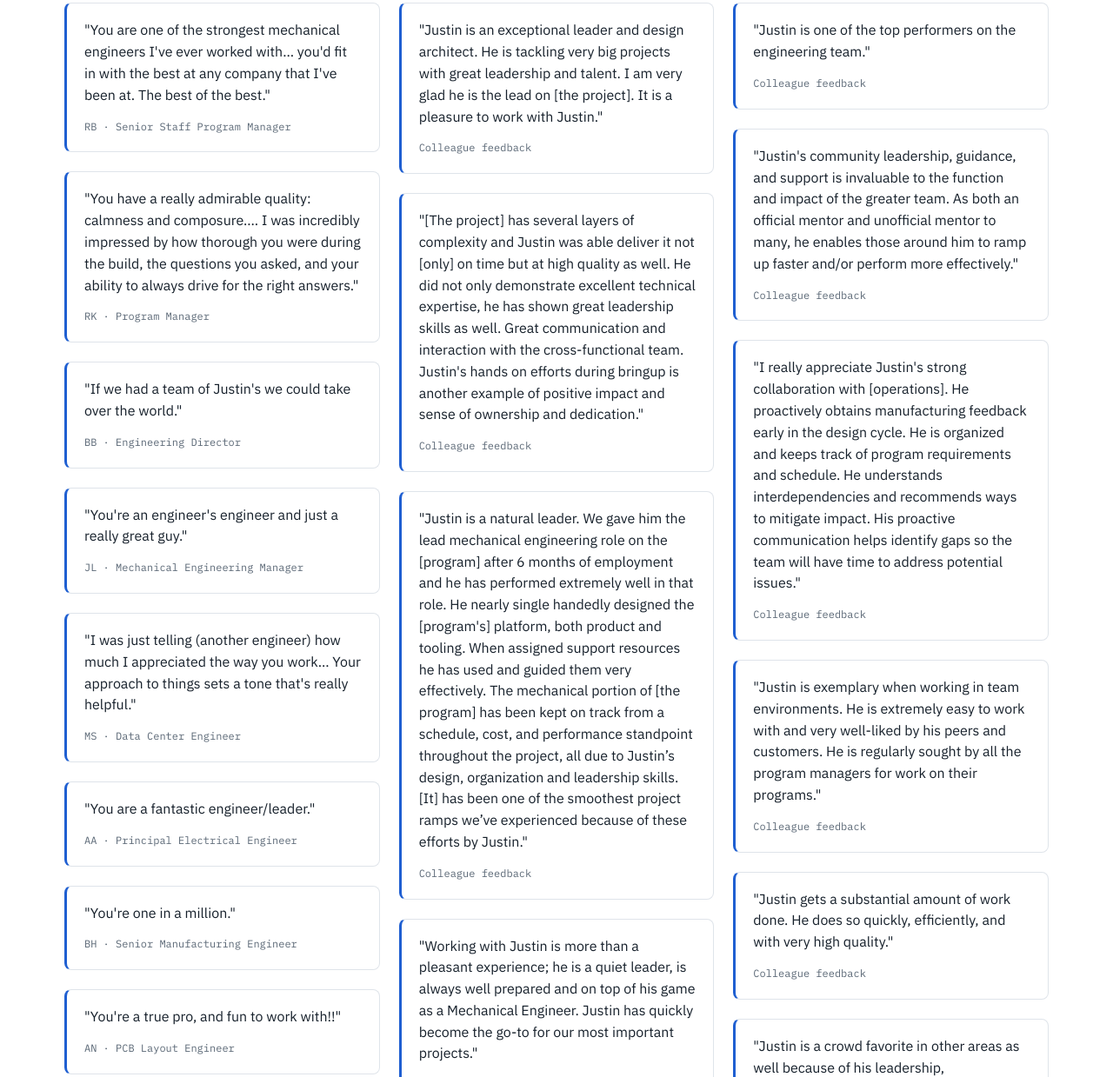
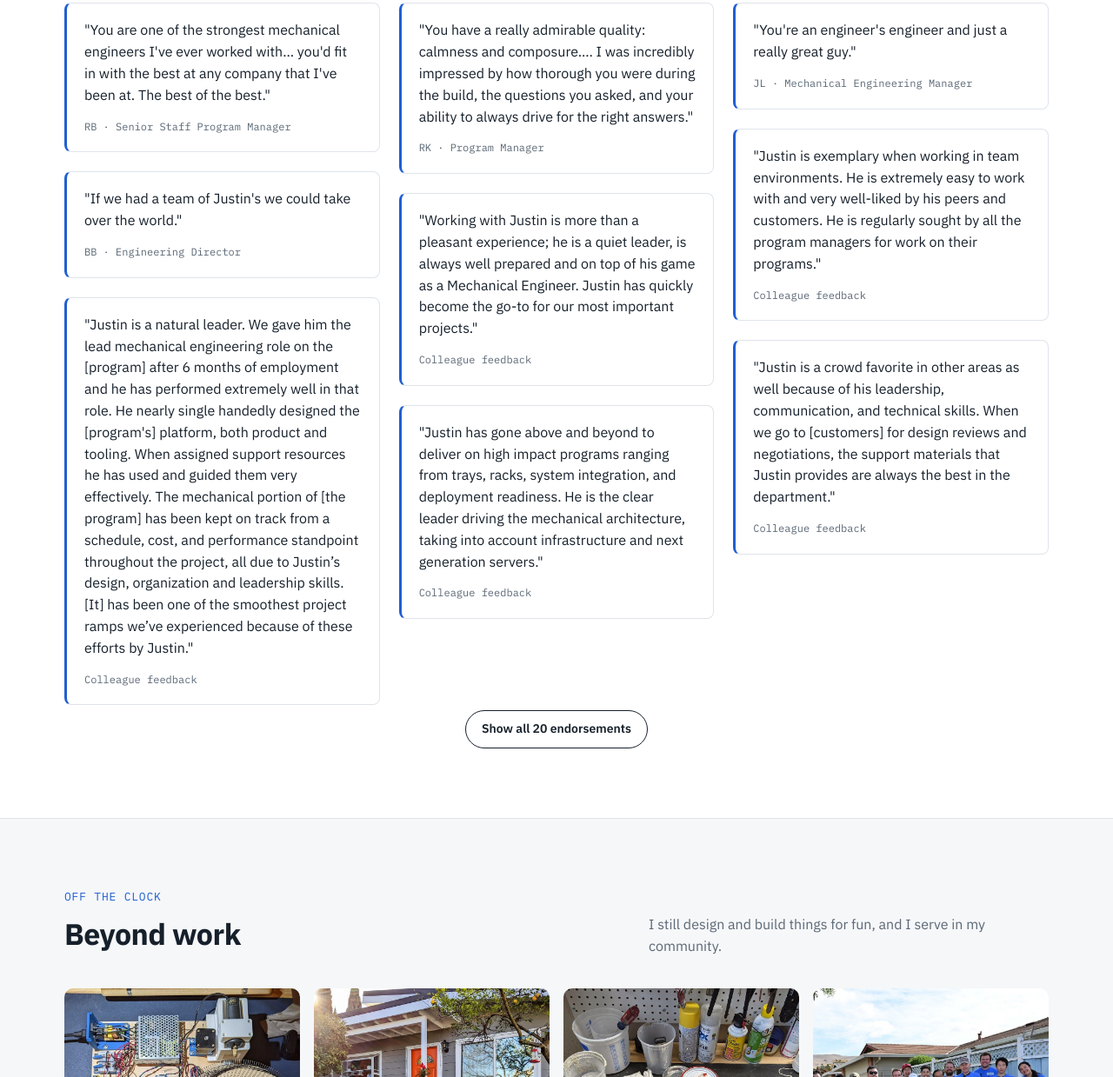
Before and after one commit to grandpajustin/grandpajustin.github.io, a plain HTML site: page index.html in a window 1280 px wide. Shown: the part 5069-6308 px from the top of the page at 87% size. Drawn offline with Linux system fonts and the light colour scheme.

Commit message:
Feature 9 endorsements, hide the rest behind Show more
Co-Authored-By: Claude Opus 5.5 <noreply@anthropic.com>
Claude-Session: https://claude.ai/code/session_017T13P1vduZzoGBJtMX8YYG

```diff
--- a/index.html
+++ b/index.html
@@ -116,6 +116,11 @@ dl.spec dd{margin:0}
 blockquote{break-inside:avoid;margin:0 0 22px;background:#fff;border:1px solid var(--line);border-left:3px solid var(--accent);border-radius:8px;padding:18px 20px}
 blockquote p{margin:0 0 10px;font-size:16px}
 blockquote cite{font-style:normal;font-family:var(--mono);font-size:12px;color:var(--muted)}
+
+.quotes blockquote.more{display:none}
+.quotes.open blockquote.more{display:block}
+.more-btn{display:block;margin:6px auto 0;font:inherit;font-size:14px;font-weight:600;padding:10px 18px;border-radius:999px;border:1px solid var(--ink);background:#fff;color:var(--ink);cursor:pointer}
+.more-btn:hover{background:var(--ink);color:#fff}
 
 /* tolerance table */
 table.tol{border-collapse:collapse;font-family:var(--mono);font-size:12.5px;width:100%;background:#fff}
@@ -282,28 +287,29 @@ footer .mono{font-family:var(--mono);font-size:14px}
       <div><div class="eyebrow">In others' words</div><h2>Endorsements</h2></div>
       <p>From program managers, engineers, and directors I've worked with.</p>
     </div>
-    <div class="quotes">
+    <div class="quotes" id="quotes">
       <blockquote><p>"You are one of the strongest mechanical engineers I've ever worked with… you'd fit in with the best at any company that I've been at. The best of the best."</p><cite>RB · Senior Staff Program Manager</cite></blockquote>
+      <blockquote><p>"If we had a team of Justin's we could take over the world."</p><cite>BB · Engineering Director</cite></blockquote>
+      <blockquote><p>"Justin is a natural leader. We gave him the lead mechanical engineering role on the [program] after 6 months of employment and he has performed extremely well in that role. He nearly single handedly designed the [program's] platform, both product and tooling. When assigned support resources he has used and guided them very effectively. The mechanical portion of [the program] has been kept on track from a schedule, cost, and performance standpoint throughout the project, all due to Justin’s design, organization and leadership skills. [It] has been one of the smoothest project ramps we’ve experienced because of these efforts by Justin."</p><cite>Colleague feedback</cite></blockquote>
       <blockquote><p>"You have a really admirable quality: calmness and composure…. I was incredibly impressed by how thorough you were during the build, the questions you asked, and your ability to always drive for the right answers."</p><cite>RK · Program Manager</cite></blockquote>
-      <blockquote><p>"If we had a team of Justin's we could take over the world."</p><cite>BB · Engineering Director</cite></blockquote>
-      <blockquote><p>"You're an engineer's engineer and just a really great guy."</p><cite>JL · Mechanical Engineering Manager</cite></blockquote>
-      <blockquote><p>"I was just telling (another engineer) how much I appreciated the way you work… Your approach to things sets a tone that's really helpful."</p><cite>MS · Data Center Engineer</cite></blockquote>
-      <blockquote><p>"You are a fantastic engineer/leader."</p><cite>AA · Principal Electrical Engineer</cite></blockquote>
-      <blockquote><p>"You're one in a million."</p><cite>BH · Senior Manufacturing Engineer</cite></blockquote>
-      <blockquote><p>"You're a true pro, and fun to work with!!"</p><cite>AN · PCB Layout Engineer</cite></blockquote>
-      <blockquote><p>"Justin is organized, proactive, detail oriented, a great designer and a leader. I cannot envision a large architectural project like [this one] without Justin leading it. His designs are great, and he makes them outstanding by being a great listener and accepting feedback from many different groups. Justin takes time to make sure the whole TEAM is informed with the design work and progress he has made."</p><cite>Colleague feedback</cite></blockquote>
-      <blockquote><p>"Justin is an exceptional leader and design architect. He is tackling very big projects with great leadership and talent. I am very glad he is the lead on [the project]. It is a pleasure to work with Justin."</p><cite>Colleague feedback</cite></blockquote>
-      <blockquote><p>"[The project] has several layers of complexity and Justin was able deliver it not [only] on time but at high quality as well. He did not only demonstrate excellent technical expertise, he has shown great leadership skills as well. Great communication and interaction with the cross-functional team. Justin's hands on efforts during bringup is another example of positive impact and sense of ownership and dedication."</p><cite>Colleague feedback</cite></blockquote>
-      <blockquote><p>"Justin is a natural leader. We gave him the lead mechanical engineering role on the [program] after 6 months of employment and he has performed extremely well in that role. He nearly single handedly designed the [program's] platform, both product and tooling. When assigned support resources he has used and guided them very effectively. The mechanical portion of [the program] has been kept on track from a schedule, cost, and performance standpoint throughout the project, all due to Justin’s design, organization and leadership skills. [It] has been one of the smoothest project ramps we’ve experienced because of these efforts by Justin."</p><cite>Colleague feedback</cite></blockquote>
       <blockquote><p>"Working with Justin is more than a pleasant experience; he is a quiet leader, is always well prepared and on top of his game as a Mechanical Engineer. Justin has quickly become the go-to for our most important projects."</p><cite>Colleague feedback</cite></blockquote>
       <blockquote><p>"Justin has gone above and beyond to deliver on high impact programs ranging from trays, racks, system integration, and deployment readiness. He is the clear leader driving the mechanical architecture, taking into account infrastructure and next generation servers."</p><cite>Colleague feedback</cite></blockquote>
-      <blockquote><p>"Justin is one of the top performers on the engineering team."</p><cite>Colleague feedback</cite></blockquote>
-      <blockquote><p>"Justin's community leadership, guidance, and support is invaluable to the function and impact of the greater team. As both an official mentor and unofficial mentor to many, he enables those around him to ramp up faster and/or perform more effectively."</p><cite>Colleague feedback</cite></blockquote>
-      <blockquote><p>"I really appreciate Justin's strong collaboration with [operations]. He proactively obtains manufacturing feedback early in the design cycle. He is organized and keeps track of program requirements and schedule. He understands interdependencies and recommends ways to mitigate impact. His proactive communication helps identify gaps so the team will have time to address potential issues."</p><cite>Colleague feedback</cite></blockquote>
+      <blockquote><p>"You're an engineer's engineer and just a really great guy."</p><cite>JL · Mechanical Engineering Manager</cite></blockquote>
       <blockquote><p>"Justin is exemplary when working in team environments. He is extremely easy to work with and very well-liked by his peers and customers. He is regularly sought by all the program managers for work on their programs."</p><cite>Colleague feedback</cite></blockquote>
-      <blockquote><p>"Justin gets a substantial amount of work done. He does so quickly, efficiently, and with very high quality."</p><cite>Colleague feedback</cite></blockquote>
       <blockquote><p>"Justin is a crowd favorite in other areas as well because of his leadership, communication, and technical skills. When we go to [customers] for design reviews and negotiations, the support materials that Justin provides are always the best in the department."</p><cite>Colleague feedback</cite></blockquote>
+      <blockquote class="more"><p>"I was just telling (another engineer) how much I appreciated the way you work… Your approach to things sets a tone that's really helpful."</p><cite>MS · Data Center Engineer</cite></blockquote>
+      <blockquote class="more"><p>"You are a fantastic engineer/leader."</p><cite>AA · Principal Electrical Engineer</cite></blockquote>
+      <blockquote class="more"><p>"You're one in a million."</p><cite>BH · Senior Manufacturing Engineer</cite></blockquote>
+      <blockquote class="more"><p>"You're a true pro, and fun to work with!!"</p><cite>AN · PCB Layout Engineer</cite></blockquote>
+      <blockquote class="more"><p>"Justin is organized, proactive, detail oriented, a great designer and a leader. I cannot envision a large architectural project like [this one] without Justin leading it. His designs are great, and he makes them outstanding by being a great listener and accepting feedback from many different groups. Justin takes time to make sure the whole TEAM is informed with the design work and progress he has made."</p><cite>Colleague feedback</cite></blockquote>
+      <blockquote class="more"><p>"Justin is an exceptional leader and design architect. He is tackling very big projects with great leadership and talent. I am very glad he is the lead on [the project]. It is a pleasure to work with Justin."</p><cite>Colleague feedback</cite></blockquote>
+      <blockquote class="more"><p>"[The project] has several layers of complexity and Justin was able deliver it not [only] on time but at high quality as well. He did not only demonstrate excellent technical expertise, he has shown great leadership skills as well. Great communication and interaction with the cross-functional team. Justin's hands on efforts during bringup is another example of positive impact and sense of ownership and dedication."</p><cite>Colleague feedback</cite></blockquote>
+      <blockquote class="more"><p>"Justin is one of the top performers on the engineering team."</p><cite>Colleague feedback</cite></blockquote>
+      <blockquote class="more"><p>"Justin's community leadership, guidance, and support is invaluable to the function and impact of the greater team. As both an official mentor and unofficial mentor to many, he enables those around him to ramp up faster and/or perform more effectively."</p><cite>Colleague feedback</cite></blockquote>
+      <blockquote class="more"><p>"I really appreciate Justin's strong collaboration with [operations]. He proactively obtains manufacturing feedback early in the design cycle. He is organized and keeps track of program requirements and schedule. He understands interdependencies and recommends ways to mitigate impact. His proactive communication helps identify gaps so the team will have time to address potential issues."</p><cite>Colleague feedback</cite></blockquote>
+      <blockquote class="more"><p>"Justin gets a substantial amount of work done. He does so quickly, efficiently, and with very high quality."</p><cite>Colleague feedback</cite></blockquote>
     </div>
+    <button class="more-btn" id="moreBtn" aria-expanded="false">Show all 20 endorsements</button>
   </div>
 </section>
 
@@ -457,6 +463,12 @@ document.querySelectorAll(".tab").forEach(b=>b.addEventListener("click",()=>{
   document.querySelectorAll(".cap").forEach(c=>c.classList.toggle("on",c.id==="cap-"+b.dataset.tab));
 }));
 
+// endorsements show more
+const qBox=document.getElementById("quotes"), moreBtn=document.getElementById("moreBtn");
+moreBtn.addEventListener("click",()=>{ const open=qBox.classList.toggle("open"); moreBtn.setAttribute("aria-expanded",open);
+  moreBtn.textContent=open?"Show fewer":"Show all 20 endorsements";
+  if(!open) document.getElementById("endorsements").scrollIntoView({behavior:"smooth"}); });
+
 // lightbox
 const lb=document.getElementById("lb"), lbImg=document.getElementById("lbImg"), strip=document.getElementById("lbStrip");
 let cur=null, idx=0;
```
